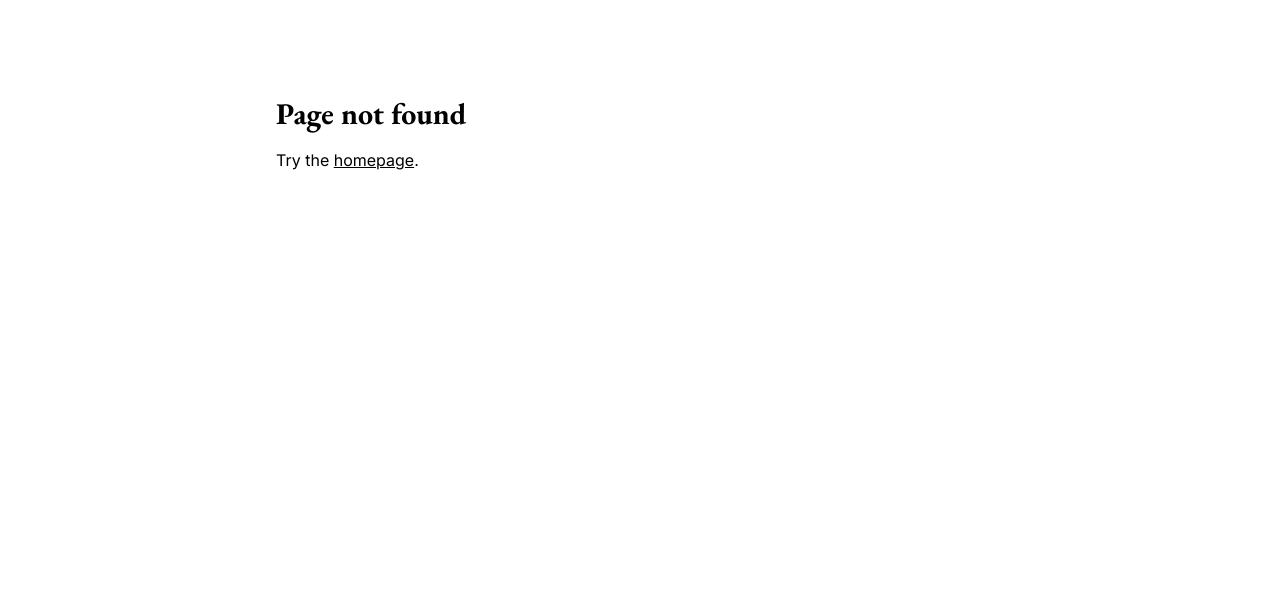
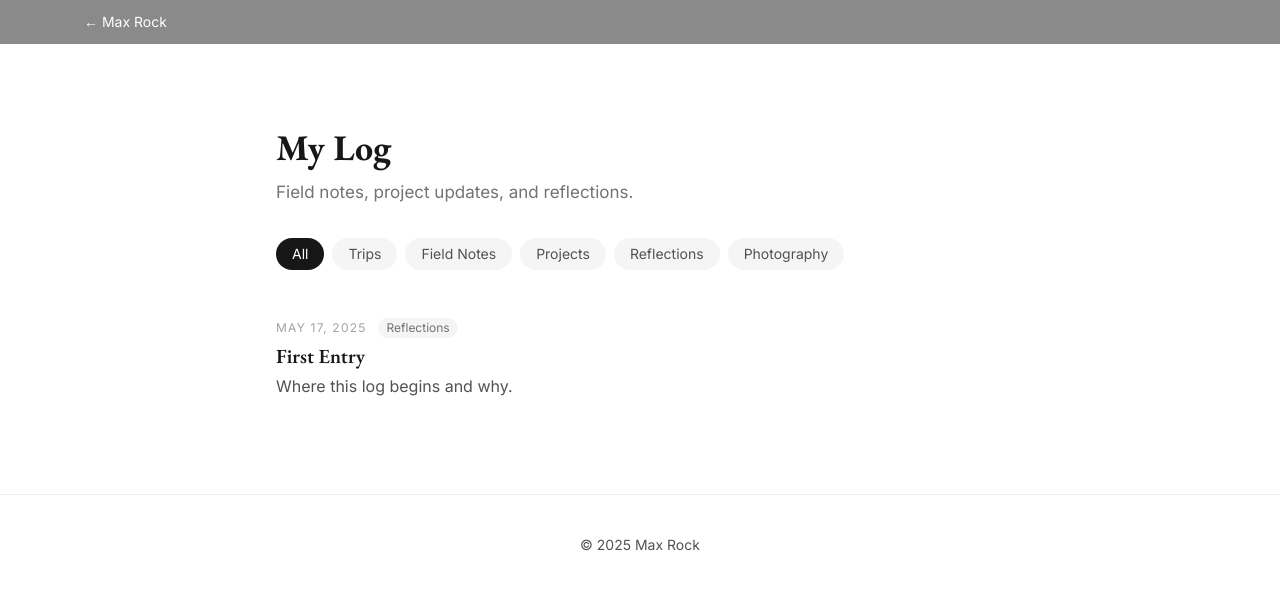
Before and after one commit to mrock0934/my-site, a React (Vite) app: page /log in a window 1280 px wide. Before the commit this address had no page. Shown: the top 590 px of the page. Built offline with nearby package versions, Linux system fonts and the light colour scheme.

Commit message:
Add My Log page with category filtering

```diff
--- a/package.json
+++ b/package.json
@@ -15,6 +15,7 @@
     "react": "^19.1.1",
     "react-dom": "^19.1.1",
     "react-leaflet": "^5.0.0",
+    "react-markdown": "^10.1.0",
     "react-pdf": "^10.1.0",
     "react-router-dom": "^7.8.2"
   },
--- a/src/App.jsx
+++ b/src/App.jsx
@@ -6,6 +6,8 @@ import MKEBeaverProject from "./pages/MKEBeaverProject.jsx";
 import SuperiorBioConservancy from "./pages/SuperiorBioConservancy";
 import Gallery from "./pages/Gallery.jsx";
 import GalleryDestination from "./pages/GalleryDestination";
+import Log from "./pages/Log";
+import LogPost from "./pages/LogPost";
 
 
 function NotFound() {
@@ -31,6 +33,8 @@ export default function App() {
         <Route path="/projects/mke-beaver-project" element={<MKEBeaverProject />} />
         <Route path="/projects/superior-bio-conservancy" element={<SuperiorBioConservancy />} />
         <Route path="*" element={<NotFound />} />
+        <Route path="/log" element={<Log />} />
+        <Route path="/log/:slug" element={<LogPost />} />
       </Routes>
     </>
   );
--- /dev/null
+++ b/src/pages/Log.jsx
@@ -0,0 +1,85 @@
+import { useState } from "react";
+import { Link } from "react-router-dom";
+import posts from "../posts/index.js";
+
+const CATEGORIES = ["All", "Trips", "Field Notes", "Projects", "Reflections", "Photography"];
+
+export default function Log() {
+  const [active, setActive] = useState("All");
+
+  const sorted = [...posts]
+    .sort((a, b) => new Date(b.date) - new Date(a.date))
+    .filter((p) => active === "All" || p.category === active);
+
+  return (
+    <div className="min-h-screen bg-white text-neutral-900">
+      <header className="fixed inset-x-0 top-0 z-50 bg-neutral-900/70 backdrop-blur supports-[backdrop-filter]:bg-neutral-900/50">
+        <div className="mx-auto flex max-w-6xl items-center justify-between px-5 py-3">
+          <Link to="/" className="text-sm text-white transition hover:text-neutral-200">
+            ← Max Rock
+          </Link>
+        </div>
+      </header>
+
+      <main className="mx-auto max-w-3xl px-5 pt-32 pb-24">
+        <h1 className="font-serif text-3xl font-bold md:text-4xl">My Log</h1>
+        <p className="mt-3 text-neutral-500 text-[17px]">
+          Field notes, project updates, and reflections.
+        </p>
+
+        {/* Category filter */}
+        <div className="mt-8 flex flex-wrap gap-2">
+          {CATEGORIES.map((cat) => (
+            <button
+              key={cat}
+              onClick={() => setActive(cat)}
+              className={`rounded-full px-4 py-1.5 text-sm transition ${
+                active === cat
+                  ? "bg-neutral-900 text-white"
+                  : "bg-neutral-100 text-neutral-600 hover:bg-neutral-200"
+              }`}
+            >
+              {cat}
+            </button>
+          ))}
+        </div>
+
+        {/* Posts list */}
+        <ul className="mt-12 space-y-10">
+          {sorted.length === 0 ? (
+            <p className="text-neutral-400">Nothing here yet.</p>
+          ) : (
+            sorted.map((post) => (
+              <li key={post.slug}>
+                <Link to={`/log/${post.slug}`} className="group block">
+                  <div className="flex items-center gap-3">
+                    <time className="text-xs uppercase tracking-widest text-neutral-400">
+                      {new Date(post.date).toLocaleDateString("en-US", {
+                        year: "numeric", month: "long", day: "numeric",
+                      })}
+                    </time>
+                    {post.category && (
+                      <span className="rounded-full bg-neutral-100 px-2 py-0.5 text-xs text-neutral-500">
+                        {post.category}
+                      </span>
+                    )}
+                  </div>
+                  <h2 className="mt-1 font-serif text-xl font-semibold group-hover:underline">
+                    {post.title}
+                  </h2>
+                  {post.summary && (
+                    <p className="mt-1 text-neutral-600 text-[16px]">{post.summary}</p>
+                  )}
+                </Link>
+              </li>
+            ))
+          )}
+        </ul>
+      </main>
+
+      <footer className="border-t border-neutral-200/70 py-10 text-center text-sm text-neutral-600">
+        <div className="mx-auto max-w-3xl px-5">© {new Date().getFullYear()} Max Rock</div>
+      </footer>
+    </div>
+  );
+}
--- /dev/null
+++ b/src/posts/index.js
@@ -0,0 +1,11 @@
+const posts = [
+  {
+    slug: "first-entry",
+    title: "First Entry",
+    date: "2025-05-17",
+    summary: "Where this log begins and why.",
+    category: "Reflections",
+  },
+];
+
+export default posts;
--- a/src/site.jsx
+++ b/src/site.jsx
@@ -230,6 +230,7 @@ function TopHeader({ go }) {
           <button onClick={() => go("projects")} className="transition hover:text-neutral-200">Work</button>
           <button onClick={() => go("resume")} className="transition hover:text-neutral-200">Resume</button>
           <button onClick={() => go("contact")} className="transition hover:text-neutral-200">Contact</button>
+          <Link to="/log" className="text-sm text-white transition hover:text-neutral-200">My Log</Link>
         </nav>
         <a href="https://www.linkedin.com/in/max-rock-2554b8153" target="_blank" rel="noreferrer" className="transition hover:opacity-80" aria-label="LinkedIn">
           <svg xmlns="http://www.w3.org/2000/svg" fill="currentColor" viewBox="0 0 24 24" className="h-6 w-6 text-white"><path d="M4.98 3.5C4.98 4.88 3.87 6 2.5 6S0 4.88 0 3.5 1.12 1 2.5 1 4.98 2.12 4.98 3.5zM.5 8.5h4V24h-4V8.5zM8.5 8.5h3.8v2.1h.1c.5-.9 1.7-2.1 3.7-2.1 3.9 0 4.6 2.6 4.6 6v9.5h-4v-8.4c0-2-.04-4.6-2.8-4.6-2.8 0-3.2 2.2-3.2 4.5V24h-4V8.5z" /></svg>
@@ -255,7 +256,7 @@ function SatelliteHero() {
               Max Rock
             </h1>
             <p className="mt-4 text-xl text-white/90 md:text-2xl">
-              Aspiring to tell a story of stories.
+              Exploring new ways to tell stories for the greater good
             </p>
           </div>
         </div>
```
Also changed, not shown: src/posts/first-entry.md (added, +7 -0 lines), 1 other file (tests, documents, lock files or other folders).
